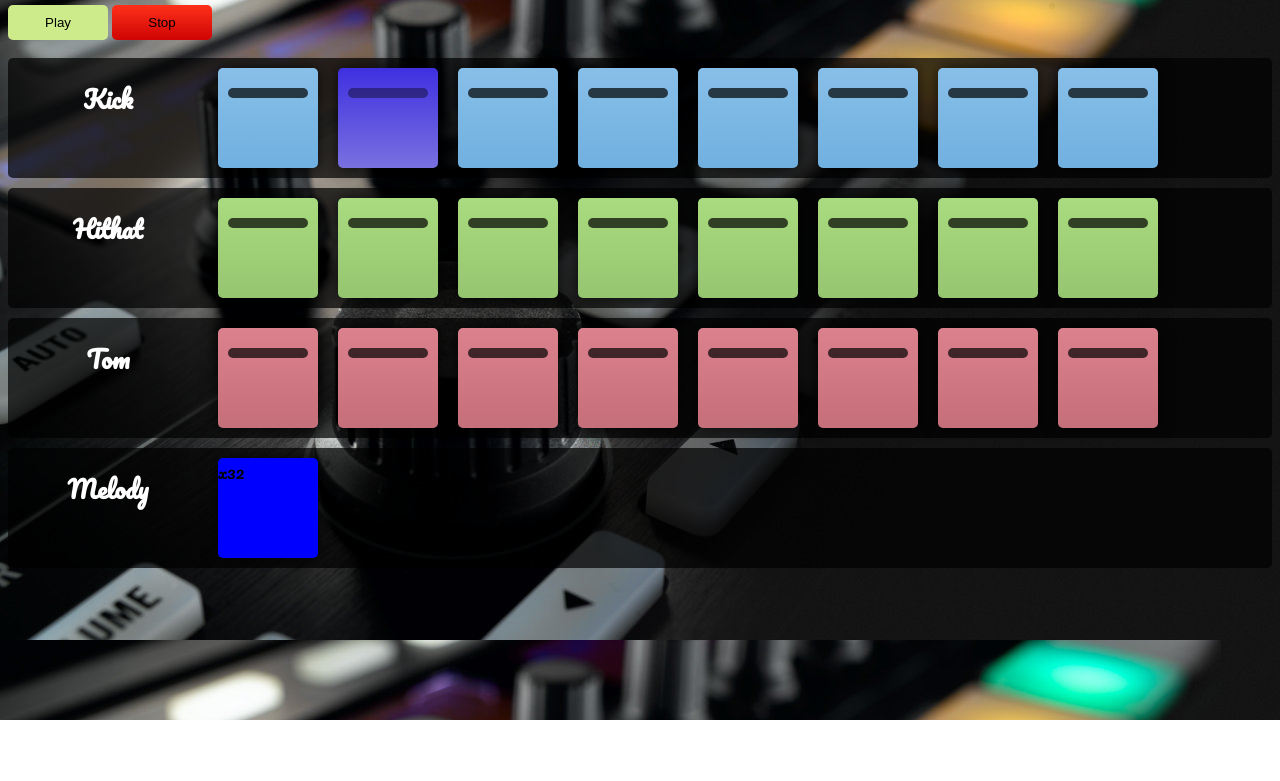
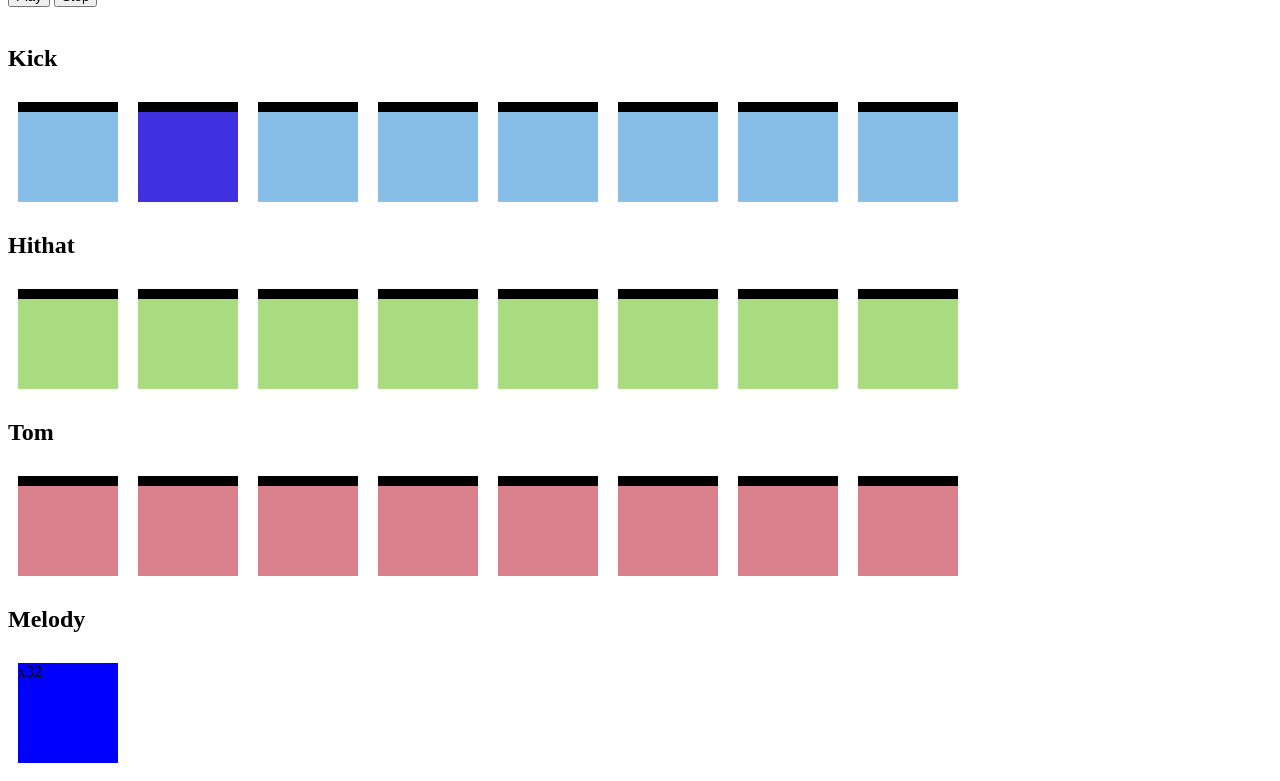
Before and after one commit to dbuzinov-yx/drummachine, a plain HTML site: page index.html in a window 1280 px wide. Shown: the part 80-861 px from the top of the page. Before the commit the page ends 800 px from the top, so only its background shows below. Drawn offline with nearby package versions, Linux system fonts and the light colour scheme; no server answers.

Commit message:
гзвфеу

```diff
--- a/index.html
+++ b/index.html
@@ -3,143 +3,9 @@
         <title>Drum Machine</title>
         <script src="https://cdnjs.cloudflare.com/ajax/libs/howler/2.0.3/howler.min.js"></script>
         <link href="https://fonts.googleapis.com/css?family=Pacifico" rel="stylesheet">
+        <link href="styles.css" rel="stylesheet">
         <style>
-            button:hover {
-                cursor: pointer;
-            }
-            button {
-                border: 0px;
-                width: 100px;
-                padding: 10px;
-                border-radius: 5px;
-            }
-            #play {
-                background-color: green;
-                background: linear-gradient(to bottom, #cdeb8b 0%,#cdeb8b 100%);
-            }
 
-            #play:hover {
-                background-color: green;
-                background: linear-gradient(to bottom, rgb(154, 235, 139) 0%,#cdeb8b 100%);
-            }
-
-            #stop {
-                background-color: red;
-                background: linear-gradient(to bottom, #ff3019 0%,#cf0404 100%);
-            }
-
-            #stop:hover {
-                background-color: red;
-                background: linear-gradient(to bottom, rgb(220, 66, 8) 0%,#cf0404 100%);
-            }
-
-            body {
-                background-image: url(background.jpg);
-            }
-            .bar:hover {
-                cursor: pointer;
-            }
-            .bar {
-                width:100px;
-                height: 100px;
-                float: left;
-                margin: 10px;
-                box-shadow: 0px 0px 16px 0px rgba(0,0,0,0.75);
-                position: relative;
-                border-radius: 5px;
-            }
-
-            .kick.play {
-                background-color: royalblue;
-                background: linear-gradient(to bottom, #e4ecfc 0%,#bfd1f9 50%,#9fbaef 51%,#2b65ed 100%);
-            }
-
-            .kick[data-active] {
-                /*border: 5px solid olivedrab;*/
-                background: linear-gradient(to bottom, #3f30e0 0%,#7970e0 100%);
-            }
-
-            .kick {
-                background-color: #88bfe8;
-                background: linear-gradient(to bottom, #88bfe8 0%,#70b0e0 100%);
-            }
-
-            .hithat {
-                background-color: #a9db80;
-                background: linear-gradient(to bottom, #a9db80 0%,#96c56f 100%);
-            }
-
-            .hithat[data-active] {
-                /*border: 5px solid orangered;*/
-                background: linear-gradient(to bottom, #ff8f3f 0%,#b2c56f 100%);
-            }
-
-            .tom {
-                background-color: #db818d;
-                background: linear-gradient(to bottom, #db818d 0%,#c56f7a 100%);
-            }
-
-            .tom[data-active] {
-                /*border: 5px solid orangered;*/
-                background: linear-gradient(to bottom, #e20d5c 0%,#c5876f 100%);
-            }
-
-            .tom.play {
-                /*border: 5px solid greenyellow;*/
-                background-color: orange;
-            }
-
-            .melody .bar {
-                background-color: blue;
-                /*width:1010px;*/
-            }
-
-            .melody .bar[data-active] {
-                /*border: 5px solid orangered;*/
-                background-color: orange;
-            }
-
-            [data-active] .indicator {
-                opacity: .4;
-            }
-            .play .indicator {
-                opacity: .2;
-            }
-
-            .indicator {
-                /*position: absolute;*/
-                bottom: 0;
-                height: 10px;
-                width: 80%;
-                border-radius: 5px;
-                content: "";
-                opacity: .7;
-                background-color: black;
-                margin: 0 auto;
-                margin-top: 20px;
-            }
-
-            .row {
-                background: rgba(0,0,0,0.7);
-                margin-bottom: 10px;
-                border-radius:  5px;
-                font-family: Pacifico;
-            }
-
-            h1 {
-                font-family: Pacifico;
-                color: white;
-            }
-
-            .row::after {
-                clear: both;
-            }
-            .row .label {
-                float: left;
-                width: 200px;
-                color: white;
-                text-align: center;
-            }
         </style>
     </head>
     <body>
--- /dev/null
+++ b/styles.css
@@ -0,0 +1,66 @@
+
+.bar {
+    width:100px;
+    height: 100px;
+    float: left;
+    margin: 10px;
+    position: relative;
+}
+
+.kick.play {
+    background-color: royalblue;
+}
+
+.kick[data-active] {
+    /*border: 5px solid olivedrab;*/
+    background: #3f30e0;
+}
+
+.kick {
+    background-color: #88bfe8;
+}
+
+.hithat {
+    background-color: #a9db80;
+}
+
+.hithat[data-active] {
+    /*border: 5px solid orangered;*/
+    background: #ff8f3f;
+}
+
+.tom {
+    background-color: #db818d;
+}
+
+.tom[data-active] {
+    /*border: 5px solid orangered;*/
+    background: #e20d5c;
+}
+
+.tom.play {
+    /*border: 5px solid greenyellow;*/
+    background-color: orange;
+}
+
+.melody .bar {
+    background-color: blue;
+    /*width:1010px;*/
+}
+
+.melody .bar[data-active] {
+    /*border: 5px solid orangered;*/
+    background-color: orange;
+}
+
+.indicator {
+    /*position: absolute;*/
+    height: 10px;
+    content: "";
+    background-color: black;
+    margin: 0 auto;
+}
+
+.row::after {
+    clear: both;
+}
--- /dev/null
+++ b/styles.full.css
@@ -0,0 +1,136 @@
+button:hover {
+    cursor: pointer;
+}
+button {
+    border: 0px;
+    width: 100px;
+    padding: 10px;
+    border-radius: 5px;
+}
+#play {
+    background-color: green;
+    background: linear-gradient(to bottom, #cdeb8b 0%,#cdeb8b 100%);
+}
+
+#play:hover {
+    background-color: green;
+    background: linear-gradient(to bottom, rgb(154, 235, 139) 0%,#cdeb8b 100%);
+}
+
+#stop {
+    background-color: red;
+    background: linear-gradient(to bottom, #ff3019 0%,#cf0404 100%);
+}
+
+#stop:hover {
+    background-color: red;
+    background: linear-gradient(to bottom, rgb(220, 66, 8) 0%,#cf0404 100%);
+}
+
+body {
+    background-image: url(background.jpg);
+}
+.bar:hover {
+    cursor: pointer;
+}
+.bar {
+    width:100px;
+    height: 100px;
+    float: left;
+    margin: 10px;
+    box-shadow: 0px 0px 16px 0px rgba(0,0,0,0.75);
+    position: relative;
+    border-radius: 5px;
+}
+
+.kick.play {
+    background-color: royalblue;
+    background: linear-gradient(to bottom, #e4ecfc 0%,#bfd1f9 50%,#9fbaef 51%,#2b65ed 100%);
+}
+
+.kick[data-active] {
+    /*border: 5px solid olivedrab;*/
+    background: linear-gradient(to bottom, #3f30e0 0%,#7970e0 100%);
+}
+
+.kick {
+    background-color: #88bfe8;
+    background: linear-gradient(to bottom, #88bfe8 0%,#70b0e0 100%);
+}
+
+.hithat {
+    background-color: #a9db80;
+    background: linear-gradient(to bottom, #a9db80 0%,#96c56f 100%);
+}
+
+.hithat[data-active] {
+    /*border: 5px solid orangered;*/
+    background: linear-gradient(to bottom, #ff8f3f 0%,#b2c56f 100%);
+}
+
+.tom {
+    background-color: #db818d;
+    background: linear-gradient(to bottom, #db818d 0%,#c56f7a 100%);
+}
+
+.tom[data-active] {
+    /*border: 5px solid orangered;*/
+    background: linear-gradient(to bottom, #e20d5c 0%,#c5876f 100%);
+}
+
+.tom.play {
+    /*border: 5px solid greenyellow;*/
+    background-color: orange;
+}
+
+.melody .bar {
+    background-color: blue;
+    /*width:1010px;*/
+}
+
+.melody .bar[data-active] {
+    /*border: 5px solid orangered;*/
+    background-color: orange;
+}
+
+[data-active] .indicator {
+    opacity: .4;
+}
+.play .indicator {
+    opacity: .2;
+}
+
+.indicator {
+    /*position: absolute;*/
+    bottom: 0;
+    height: 10px;
+    width: 80%;
+    border-radius: 5px;
+    content: "";
+    opacity: .7;
+    background-color: black;
+    margin: 0 auto;
+    margin-top: 20px;
+}
+
+.row {
+    background: rgba(0,0,0,0.7);
+    margin-bottom: 10px;
+    border-radius:  5px;
+    font-family: Pacifico;
+}
+
+h1 {
+    font-family: Pacifico;
+    color: white;
+}
+
+.row::after {
+    clear: both;
+}
+.row .label {
+    float: left;
+    width: 200px;
+    color: white;
+    text-align: center;
+}
```
